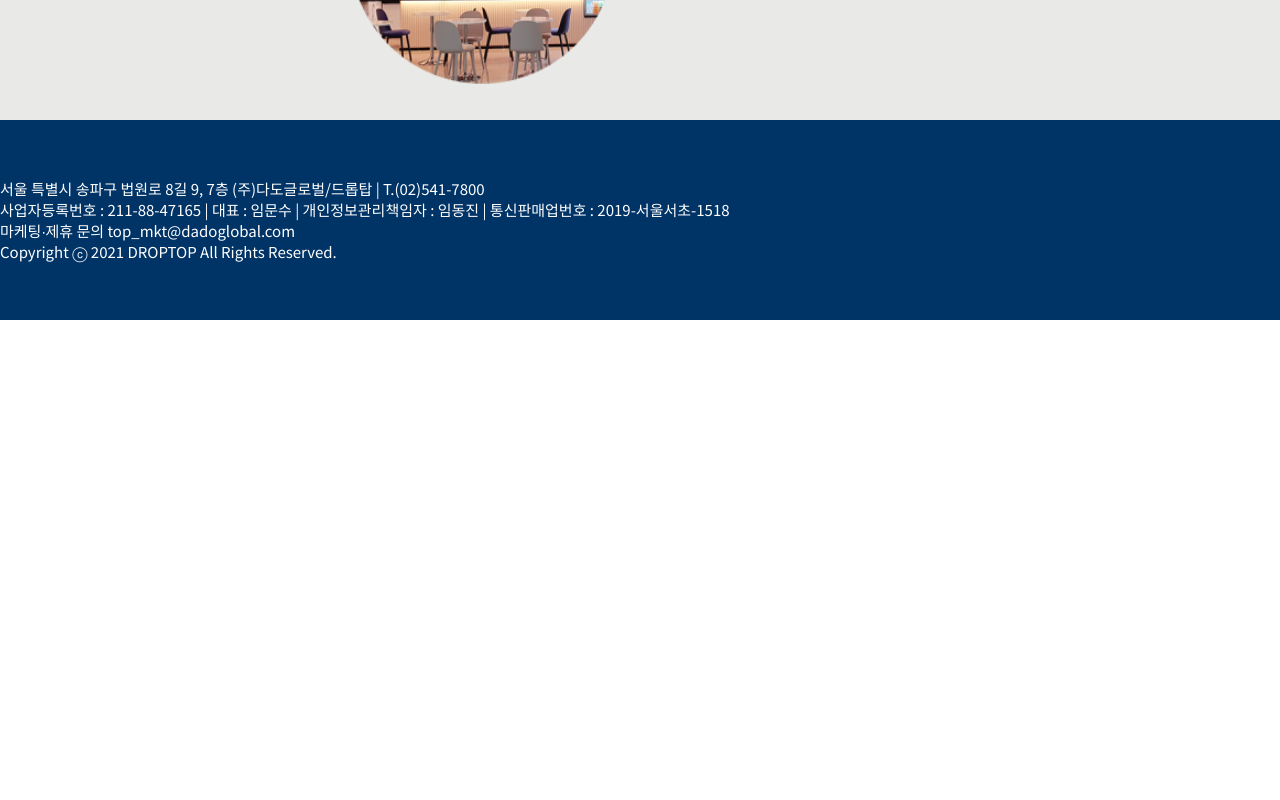
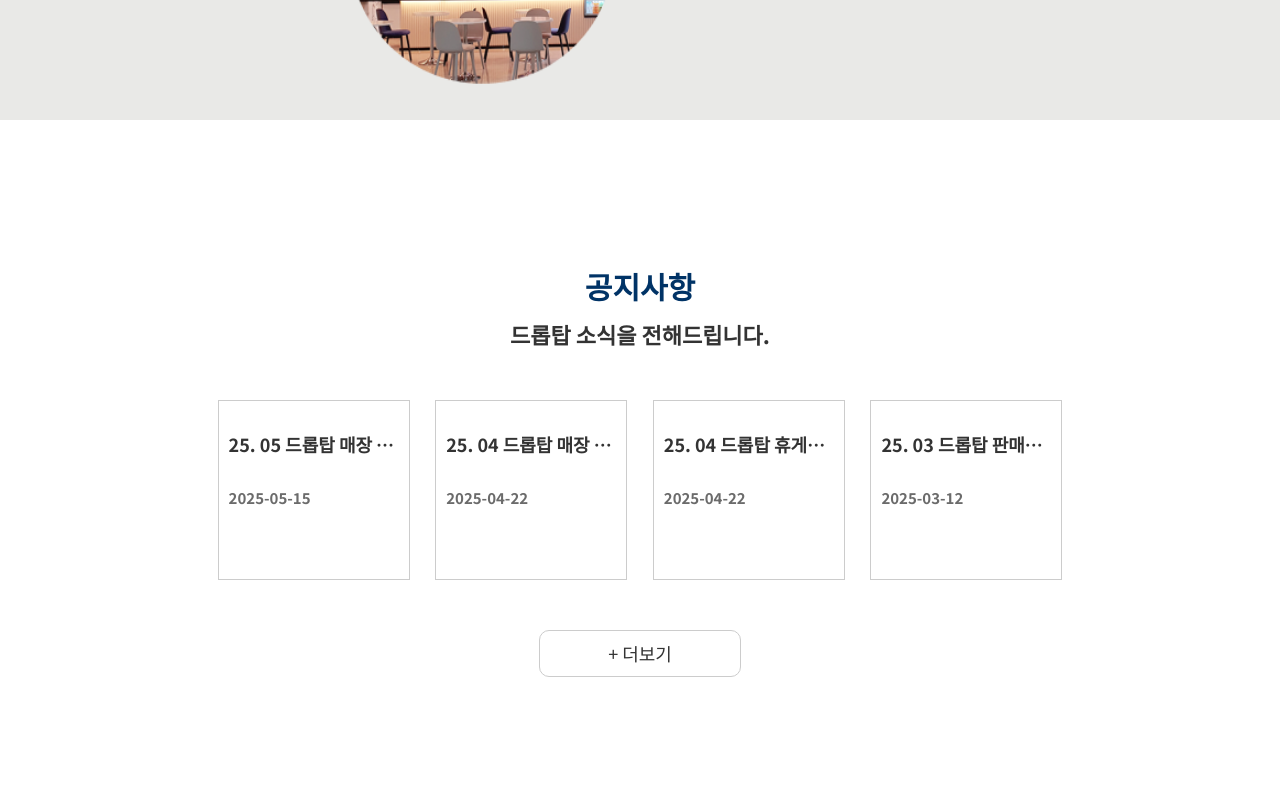
Before and after one commit to 707g/droptop, a React (Create React App) app: page / in a window 1280 px wide. Shown: the part 3480-4280 px from the top of the page. Before the commit the page ends 3800 px from the top, so only its background shows below. Built offline with nearby package versions, Linux system fonts and the light colour scheme.

Commit message:
main완료

```diff
--- a/src/component/Main.jsx
+++ b/src/component/Main.jsx
@@ -126,7 +126,7 @@
 
 const ItemBlock = styled.div`
   width: 23%;
-  height: 400x;
+  height: 400px;
   margin: 50px 1% 0 1%;
   border: 1px solid #ccc;
   box-sizing: border-box;
@@ -234,7 +234,104 @@
 `;
 
 const MainNotice = styled.div`
+  width: 100%;
+  height: 700px;
+  display: flex;
+  justify-content: center;
 
+  .mainNotice_in {
+    display: flex;
+    flex-direction: column;
+    justify-content: center;
+    align-items: center;
+
+    h1 {
+      color: #003366;
+      font-size: 30px;
+      margin-bottom: 10px;
+    }
+
+    p {
+      font-size: 22px;
+      font-weight: 700;
+    }
+
+    .mainNoticeBtn {
+      width: 200px;
+      height: 45px;
+      display: flex;
+      justify-content: center;
+      align-items: center;
+      margin-top: 50px;
+      border: 1px solid #ccc;
+      border-radius: 10px;
+      font-size: 18px;
+      cursor: pointer;
+
+      &:hover {
+        background-color: #f0f0f0;
+      }
+    }
+  }
+
+`;
+
+const NoticeMenuList = [
+  {
+    id: 1,
+    ttl: "25. 05 드롭탑 매장 판매제품 영양성분 및 알레르기 유발물질 안내",
+    date: "2025-05-15",
+  },
+  {
+    id: 2,
+    ttl: "25. 04 드롭탑 매장 판매제품 영양성분 및 알레르기 유발물질 안내",
+    date: "2025-04-22",
+  },
+  {
+    id: 3,
+    ttl: "25. 04 드롭탑 휴게소 매장 판매제품 영양성분 및 알레르기 유발물질 안내 ",
+    date: "2025-04-22",
+  },
+  {
+    id: 4,
+    ttl: "25. 03 드롭탑 판매제품 영양성분 및 알레르기 유발물질 안내",
+    date: "2025-03-12",
+  },
+
+]
+
+const NoticeBlock = styled.div`
+  width: 15%;
+  height: 180px;
+  margin: 50px 1% 0 1%;
+  border: 1px solid #ccc;
+  box-sizing: border-box;
+  display: flex;
+  flex-direction: column;
+  justify-content: start;
+  align-items: center;
+  padding: 10px 10px 20px 10px;
+
+  h4 {
+    font-size: 18px;
+    white-space: nowrap;
+    overflow: hidden;
+    text-overflow: ellipsis;
+    width: 100%;
+    text-align: center;
+    box-sizing: border-box;
+    margin: 20px 10px 10px 10px;
+
+  }
+
+  p {
+    font-size: 15px !important;
+    color: #6B6B6B;
+    width: 100%;
+    text-align: left;
+    box-sizing: border-box;
+    margin-top: 20px;
+  }
 `;
 
 function Item({item}) {
@@ -244,6 +341,16 @@
       <h4>{item.ttl}</h4>
       <p>{item.eng}</p>
     </ItemBlock>
+  );
+}
+
+function Notice({notice}) {
+  return(
+    <NoticeBlock>
+      <h4>{notice.ttl}</h4>
+      <p>{notice.date}</p>
+    </NoticeBlock>
+
   );
 }
 
@@ -290,7 +397,20 @@
             <div className='mainStoreBtn' onClick={() => navigate("/store")}>매장 찾기</div>
           </div>
         </MainStore>
-        <MainNotice></MainNotice>
+        <MainNotice>
+          <div className='mainNotice_in'>
+            <h1>공지사항</h1>
+            <p>드롭탑 소식을 전해드립니다.</p>
+            <div style={{display: "flex", flexWrap: "wrap", justifyContent: "center"}}>
+              {
+                NoticeMenuList.map(notice => (
+                  <Notice key={notice.id} notice={notice} />
+                ))
+              }
+            </div>
+            <div className='mainNoticeBtn' onClick={() => navigate("/community")}>+ 더보기</div>
+          </div>
+        </MainNotice>
       </MainContent>
     </>
   );
```
